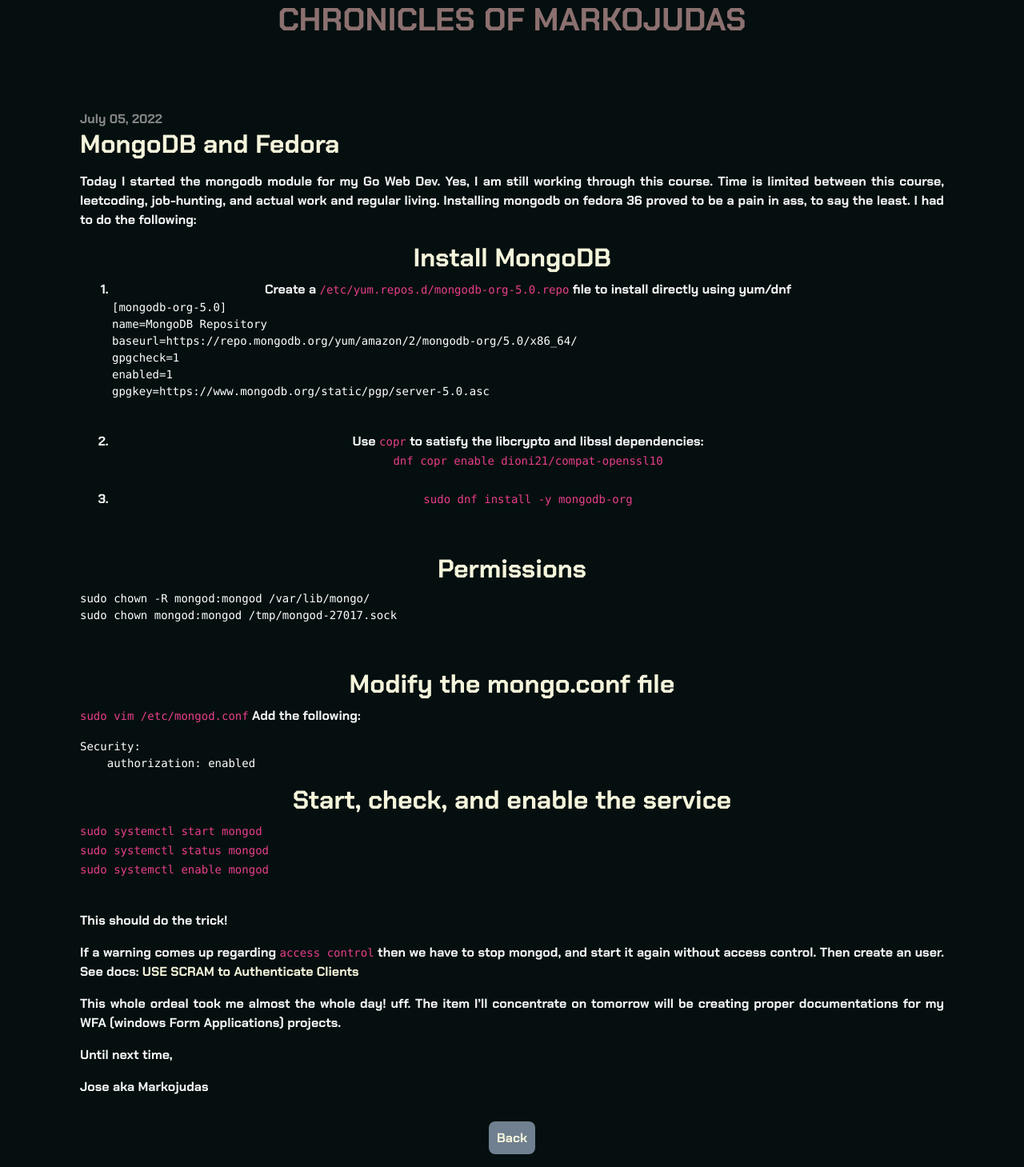
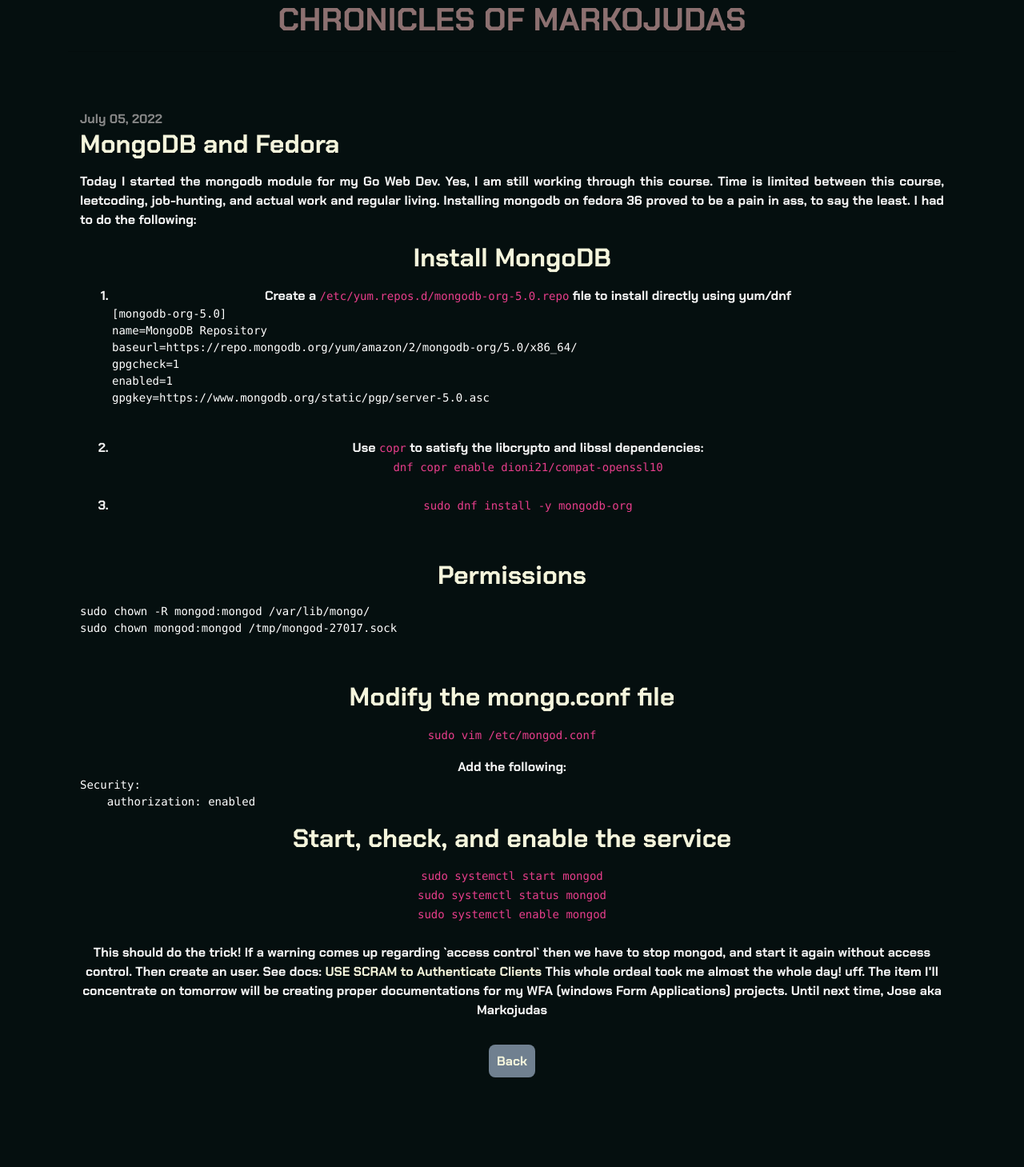
Before and after one commit to Markojudas/chronicles, a Jekyll site: the page built from _posts/2022-07-05-MongoDB-Fedora.md, in a window 1280 px wide. Shown: the whole page at 80% size. Built offline with Jekyll 4.4.1, drawn with Linux system fonts in a browser that asks for light colours; nearby versions of some CDN libraries; after the commit the page ends 1363 px from its top, so only the background shows below that.

Commit message:
added new post: MongoDB and Fedora

```diff
--- a/_posts/2022-07-05-MongoDB-Fedora.md
+++ b/_posts/2022-07-05-MongoDB-Fedora.md
@@ -7,9 +7,9 @@
 
 Today I started the mongodb module for my Go Web Dev. Yes, I am still working through this course. Time is limited between this course, leetcoding, job-hunting, and actual work and regular living. Installing mongodb on fedora 36 proved to be a pain in ass, to say the least. I had to do the following:
 
-<h2 id="post">Install MongoDB</h2>
-<ol>
-    <li id="post">Create a <code>/etc/yum.repos.d/mongodb-org-5.0.repo</code> file to install directly using yum/dnf<br>
+<p><h2>Install MongoDB</h2><p>
+<p><ol>
+    <li>Create a <code>/etc/yum.repos.d/mongodb-org-5.0.repo</code> file to install directly using yum/dnf<br>
     <pre><code>[mongodb-org-5.0]
 name=MongoDB Repository
 baseurl=https://repo.mongodb.org/yum/amazon/2/mongodb-org/5.0/x86_64/
@@ -21,21 +21,21 @@
     <code>dnf copr enable dioni21/compat-openssl10</code></li>
     <br>
     <li><code>sudo dnf install -y mongodb-org</code></li>
-</ol>
+</ol></p>
 <br>
 
-<h2>Permissions</h2>
+<p><h2>Permissions</h2></p>
 <pre><code>sudo chown -R mongod:mongod /var/lib/mongo/
 sudo chown mongod:mongod /tmp/mongod-27017.sock</code></pre>
 <br>
 
-<h2>Modify the mongo.conf file</h2>
-<code>sudo vim /etc/mongod.conf</code>
+<p><h2>Modify the mongo.conf file</h2></p>
+<code>sudo vim /etc/mongod.conf</code></p>
 Add the following:
 <pre><code>Security:
     authorization: enabled</code></pre>
 
-<h2>Start, check, and enable the service</h2>
+<p><h2>Start, check, and enable the service</h2></p>
 <code>sudo systemctl start mongod<br></code>
 <code>sudo systemctl status mongod<br></code>
 <code>sudo systemctl enable mongod<br></code>
```
